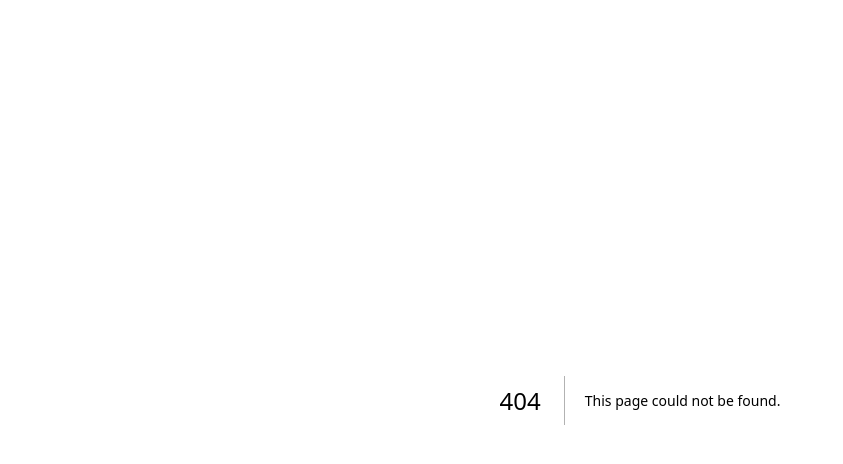
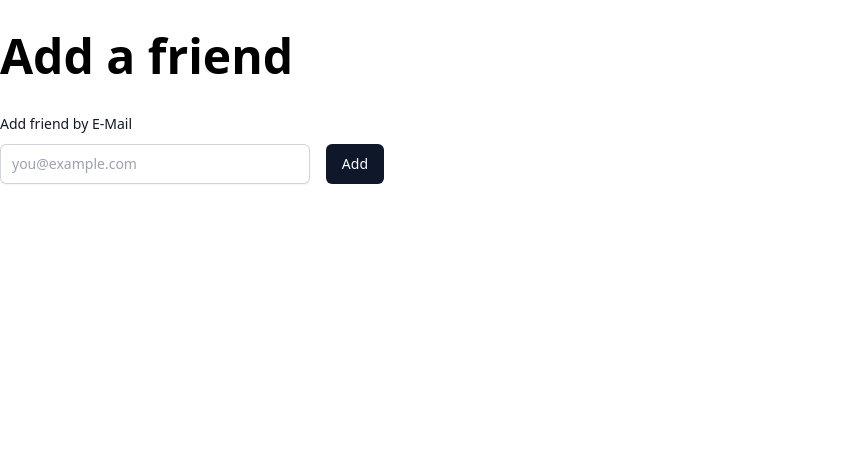
Before and after one commit to Rahdeg/chat, a Next.js app: page /dashboard/add in a window 1280 px wide. Before the commit this address had no page. Shown: the top 464 px of the page, without its empty margins (0-843 px from the left). Built offline with nearby package versions, Linux system fonts and the light colour scheme.

Commit message:
endpoint

```diff
--- /dev/null
+++ b/src/app/(dashboard)/dashboard/add/page.tsx
@@ -0,0 +1,15 @@
+import AddFriendButton from '@/components/AddFriendButton';
+import React, { FC } from 'react'
+
+
+const page = ({  }) => {
+
+  return (
+    <main className='pt-8'>
+     <h1 className='font-bold text-5xl mb-8'>Add a friend</h1>
+     <AddFriendButton/>
+    </main>
+  )
+}
+
+export default page;
--- /dev/null
+++ b/src/app/(dashboard)/dashboard/page.tsx
@@ -0,0 +1,14 @@
+import Button from '@/components/ux/Button';
+import { authOptions } from '@/lib/auth';
+import { getServerSession } from 'next-auth';
+import React, { FC } from 'react'
+
+
+
+const page = async ({}) => {
+  const session = await getServerSession(authOptions)
+
+  return <div>ffff</div>
+}
+
+export default page;
--- /dev/null
+++ b/src/app/api/friends/add/route.ts
@@ -0,0 +1,55 @@
+import { fetchRedis } from "@/helpers/redis";
+import { authOptions } from "@/lib/auth";
+import { db } from "@/lib/db";
+import { addFriendValidator } from "@/lib/validations/add-friend"
+import { getServerSession } from "next-auth";
+
+export async function POST(req:Request){
+    try {
+        const body = await req.json()
+
+        const{email:emailToAdd}=addFriendValidator.parse(body.email);
+
+        const RESTResponse = await fetch(`${process.env.UPSTASH_REDIS_REST_URL}/get/user:email${emailToAdd}`,{
+            headers:{
+                Authorization: `Bearer ${process.env.UPSTASH_REDIS_REST_TOKEN}`
+            },
+            cache:"no-store"
+        })
+
+        const data = await RESTResponse.json() as {result:string| null}
+        const idToAdd = data.result
+        if (!idToAdd) {
+            return new Response("This person does not exist",{status:400})
+        }
+
+        const session = await getServerSession(authOptions)
+
+        if (!session) {
+            return new Response("Unauthorized",{status:400})
+        }
+        if (idToAdd === session.user.id) {
+            return new Response("You cannot add urself as a friend",{status:400})
+        }
+
+        //check if user is already added
+        const isAlreadyAdded = await  fetchRedis('sismember',`user:${idToAdd}:incoming_friend_requests`,session.user.id) as 0 | 1
+
+        if (isAlreadyAdded) {
+            return new Response("Already added this user",{status:400})
+        }
+
+        //check if user is already a friend
+        const isAlreadyFriends = await  fetchRedis('sismember',`user:${session.user.id}:friends`,idToAdd) as 0 | 1
+
+        if (isAlreadyFriends) {
+            return new Response("Already added this user",{status:400})
+        }
+
+        //Valid request
+        db.sadd(`user:${idToAdd}`)
+        console.log("data",data);
+    } catch (error) {
+
+    }
+}
--- a/src/app/dashboard/page.tsx
+++ /dev/null
@@ -1,12 +0,0 @@
-import Button from '@/components/ux/Button';
-import React, { FC } from 'react'
-
-interface pageProps {
-
-}
-
-const page: FC<pageProps> = ({}) => {
-  return <Button>hello</Button>
-}
-
-export default page;
--- /dev/null
+++ b/src/components/AddFriendButton.tsx
@@ -0,0 +1,66 @@
+"use client"
+import React, { FC, useState } from 'react'
+import Button from './ux/Button';
+import { addFriendValidator } from '@/lib/validations/add-friend';
+import axios, { AxiosError } from 'axios';
+import { z } from 'zod';
+import { useForm } from 'react-hook-form';
+import {zodResolver} from '@hookform/resolvers/zod'
+import Email from 'next-auth/providers/email';
+
+interface AddFriendButtonProps {}
+type FormData = z.infer <typeof addFriendValidator>
+
+const AddFriendButton: FC<AddFriendButtonProps> = ({  }) => {
+    const [showSuccessState, setShowSuccessState] = useState<boolean>(false)
+
+    const {register,handleSubmit,setError,formState:{errors}}= useForm <FormData>({
+        resolver: zodResolver(addFriendValidator),
+    })
+
+    const onSubmit =(data:FormData)=>{
+        addFriend(data.email)
+    }
+
+    const addFriend= async (email:string)=>{
+        try {
+            const validatedEmail = addFriendValidator.parse({email})
+
+            await axios.post('/api/friends/add',{
+                email:validatedEmail,
+            })
+            setShowSuccessState(true);
+        } catch (error) {
+            if (error instanceof z.ZodError) {
+                setError('email',{message: error.message})
+                return
+            }
+            if (error instanceof AxiosError) {
+                setError('email',{message: error.response?.data})
+                return
+            }
+            setError('email',{message: "Something went wrong"})
+        }
+    }
+
+    return <form className=' max-w-sm' onSubmit={handleSubmit(onSubmit)}>
+        <label htmlFor='email' className='block text-sm font-medium leading-6 text-gray-900'>
+            Add friend by E-Mail
+        </label>
+        <div className=' mt-2 flex gap-4 '>
+        <input
+        {...register("email")}
+        type='text' className='block w-full rounded-md border-0 py-1.5 text-gray-900 shadow-sm ring-1 ring-inset ring-gray-300 placeholder:text-gray-400 focus:ring-2 focus:ring-inset focus:ring-indigo-600 sm:text-sm md:leading-6 '
+        placeholder='you@example.com'/>
+        <Button>Add</Button>
+        </div>
+        <p className='mt-1 text-sm text-red-600 '>{errors.email?.message}</p>
+        {
+            showSuccessState ? (
+                <p className='mt-1 text-sm text-green-600 '>Friend request sent</p>
+            ):null
+        }
+    </form>
+}
+
+export default AddFriendButton;
--- /dev/null
+++ b/src/helpers/redis.ts
@@ -0,0 +1,24 @@
+const upstashRedisRestUrl = process.env.UPSTASH_REDIS_REST_URL
+const authToken= process.env.UPSTASH_REDIS_REST_TOKEN
+
+type Command = 'zrange' | 'sismember' | 'get' | 'smembers'
+
+export async function fetchRedis(
+    Command:Command,
+    ...args:(string | number)[]
+){
+    const commandUrl = `${upstashRedisRestUrl}/${Command}/${args.join('/')}`
+
+    const response = await fetch(commandUrl,{
+        headers:{
+            Authorization: `Bearer ${authToken}`
+        },
+        cache:"no-store"
+    })
+
+    if (!response.ok) {
+        throw new Error(`Error executing Redis command: ${response.statusText}`)
+    }
+    const data = await response.json()
+    return data.result
+}
--- /dev/null
+++ b/src/lib/validations/add-friend.ts
@@ -0,0 +1,5 @@
+import {z} from 'zod'
+
+export const addFriendValidator = z.object({
+    email:z.string().email()
+})
--- a/src/pages/api/hello/route.ts
+++ /dev/null
@@ -1,3 +0,0 @@
-export async function GET(request: Request) {
-  return new Response('Hello, Next.js!')
-}
--- a/tailwind.config.js
+++ b/tailwind.config.js
@@ -7,12 +7,8 @@ module.exports = {
   ],
   theme: {
     extend: {
-      backgroundImage: {
-        'gradient-radial': 'radial-gradient(var(--tw-gradient-stops))',
-        'gradient-conic':
-          'conic-gradient(from 180deg at 50% 50%, var(--tw-gradient-stops))',
-      },
+
     },
   },
-  plugins: [],
+  plugins: [require("@tailwindcss/forms")],
 }
```
Also changed, not shown: package.json (+6 -1 lines), src/app/(auth)/login/page.tsx (renamed from src/app/login/page.tsx), 1 other file (tests, documents, lock files or other folders).
